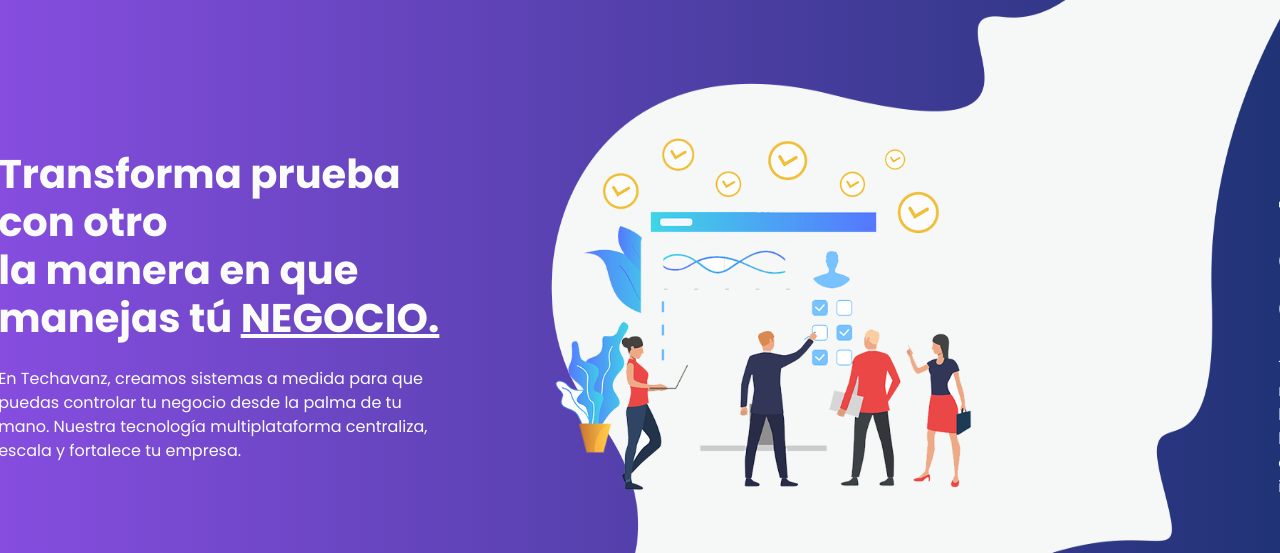
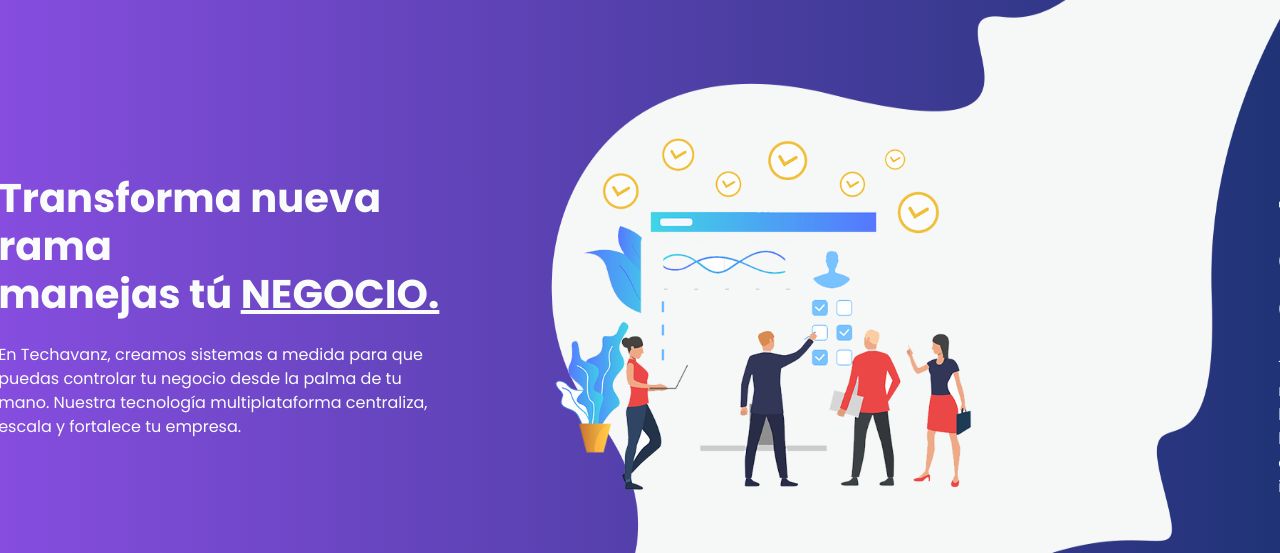
Before and after one commit to Alexdfs10/techavanz, a plain HTML site: page index.html in a window 1280 px wide. Shown: the part 89-642 px from the top of the page. Drawn offline with nearby package versions, Linux system fonts and the light colour scheme; no server answers.

Commit message:
prueba nueva rama commit

```diff
--- a/index.html
+++ b/index.html
@@ -110,8 +110,7 @@
                     <h1> <!--Transforma
                       la manera en que
                       manejas tú NEGOCIO-->
-                      Transforma prueba con otro<br/>
-                      la manera en que <br/>
+                      Transforma nueva rama<br/>
                       manejas tú <u>NEGOCIO.</u>
                     </h1>
                       <p>
```
